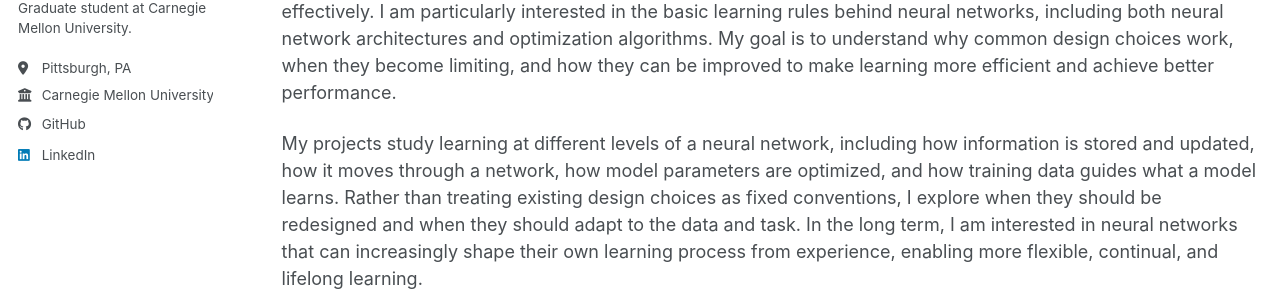
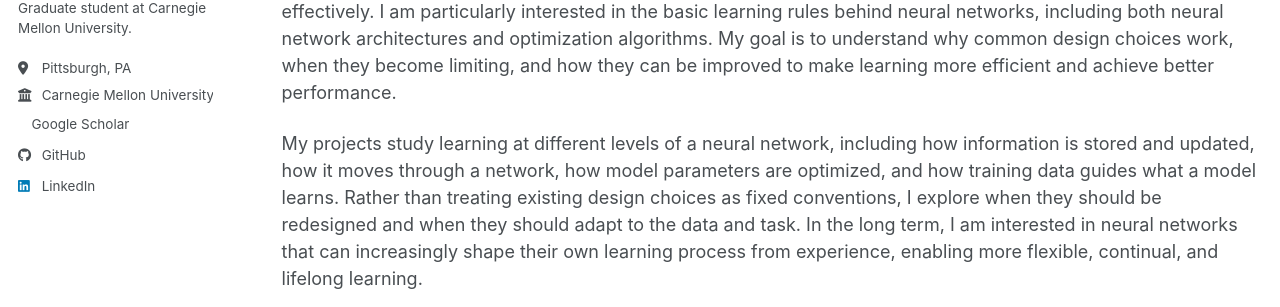
Before and after one commit to euijinh/euijinh.github.io, a Jekyll site: the page built from _pages/about.md, in a window 1280 px wide. Shown: the part 320-627 px from the top of the page. Built offline with Jekyll 4.4.1, drawn with Linux system fonts in a browser that asks for light colours; a style sheet for code colours, icons or effects is not loaded.

Commit message:
Add Google Scholar profile link

```diff
--- a/_config.yml
+++ b/_config.yml
@@ -35,7 +35,7 @@ author:
   # Academic websites
   academia         : # URL
   arxiv            : # URL - Update with the correct link to your profile
-  googlescholar    : # URL - Update with the correct link to your profile
+  googlescholar    : https://scholar.google.com/citations?user=fV0Og4AAAAAJ&hl=en # URL - Update with the correct link to your profile
   inspire-hep      : # URL
   impactstory      : # URL
   orcid            : # "https://orcid.org/0009-0000-8998-1279"
--- a/_pages/publications.html
+++ b/_pages/publications.html
@@ -6,7 +6,7 @@ author_profile: true
 ---
 
 {% if site.author.googlescholar %}
-  <div class="wordwrap">You can also find my articles on <a href="{{site.author.googlescholar}}">my Google Scholar profile</a>.</div>
+  <div class="wordwrap">For the most updated list of my publications, please refer to my <a href="{{site.author.googlescholar}}">Google Scholar</a>.</div>
 {% endif %}
 
 {% include base_path %}
```
